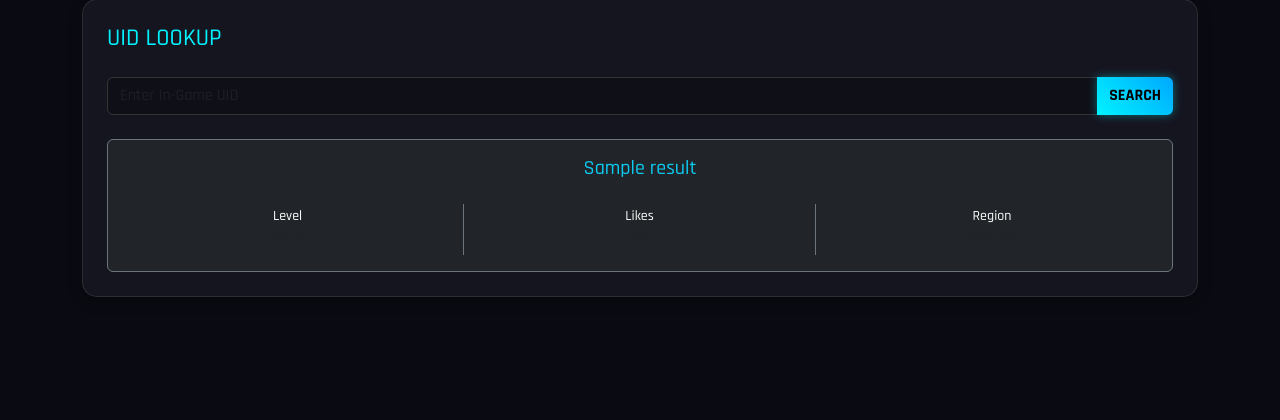
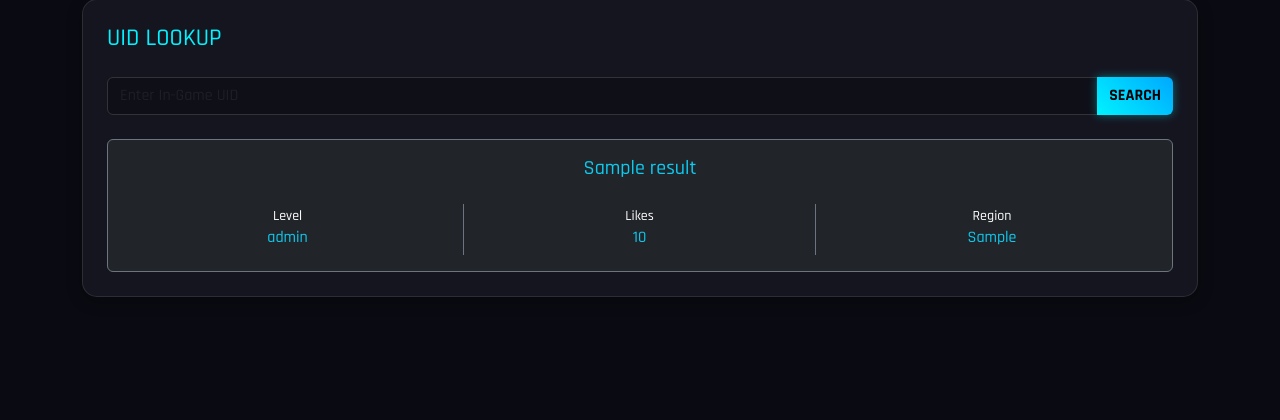
Before and after one commit to MR-CR4CK3R/kg-tour-bd, a Flask app: template templates/uidlookup.html in a window 1280 px wide. Shown: the part 117-537 px from the top of the page. Run offline with Flask 3, Linux system fonts and the light colour scheme; the template is opened without the code that fills it: most values are stand-ins (such as "Sample title", 1, 10 or a date in 2020); some libraries are stand-ins or nearby versions.

Commit message:
Update uidlookup.html

```diff
--- a/templates/uidlookup.html
+++ b/templates/uidlookup.html
@@ -12,18 +12,19 @@
     {% if result %}
     <div class="card bg-dark border-secondary p-3 text-center">
         <h5 class="text-info">{{ result.AccountName }}</h5>
+
         <div class="row mt-3">
             <div class="col-4 border-end border-secondary">
                 <small class="text-white">Level</small>
-                <h6>{{ result.AccountLevel }}</h6>
+                <h6 class="text-info">{{ result.AccountLevel }}</h6>
             </div>
-             <div class="col-4 border-end border-secondary">
+            <div class="col-4 border-end border-secondary">
                 <small class="text-white">Likes</small>
-                <h6>{{ result.AccountLikes }}</h6>
+                <h6 class="text-info">{{ result.AccountLikes }}</h6>
             </div>
             <div class="col-4">
                 <small class="text-white">Region</small>
-                <h6>{{ result.AccountRegion }}</h6>
+                <h6 class="text-info">{{ result.AccountRegion }}</h6>
             </div>
         </div>
     </div>
```
